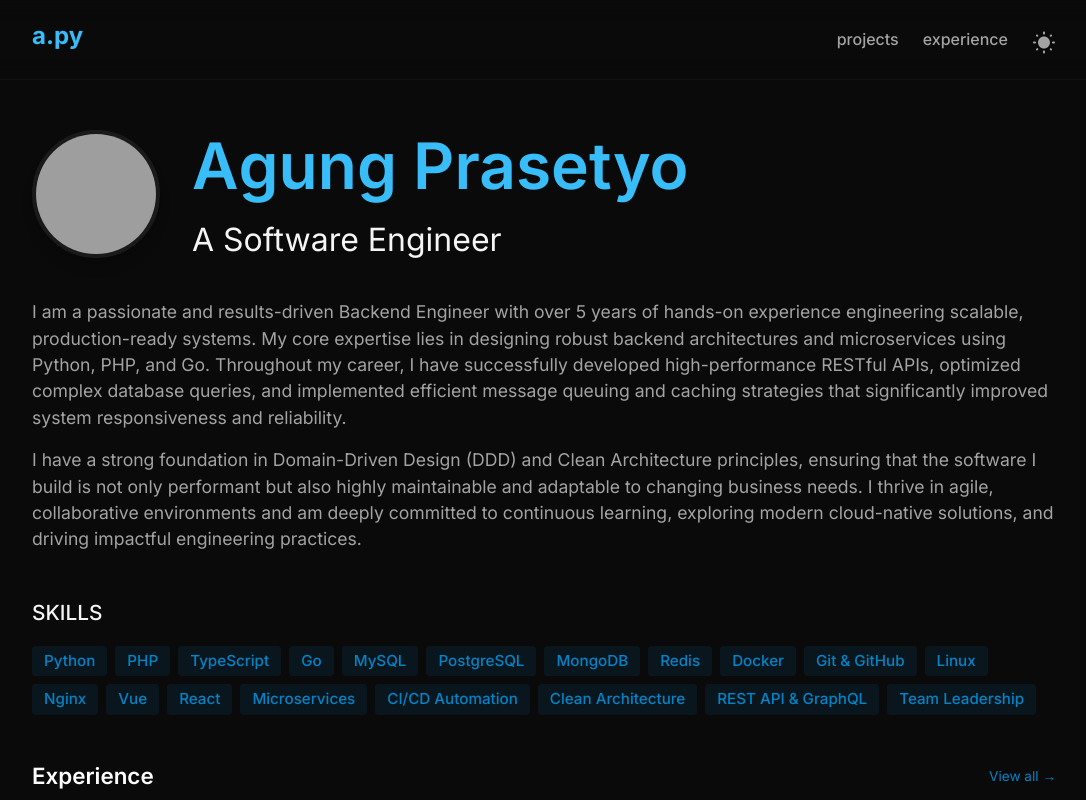
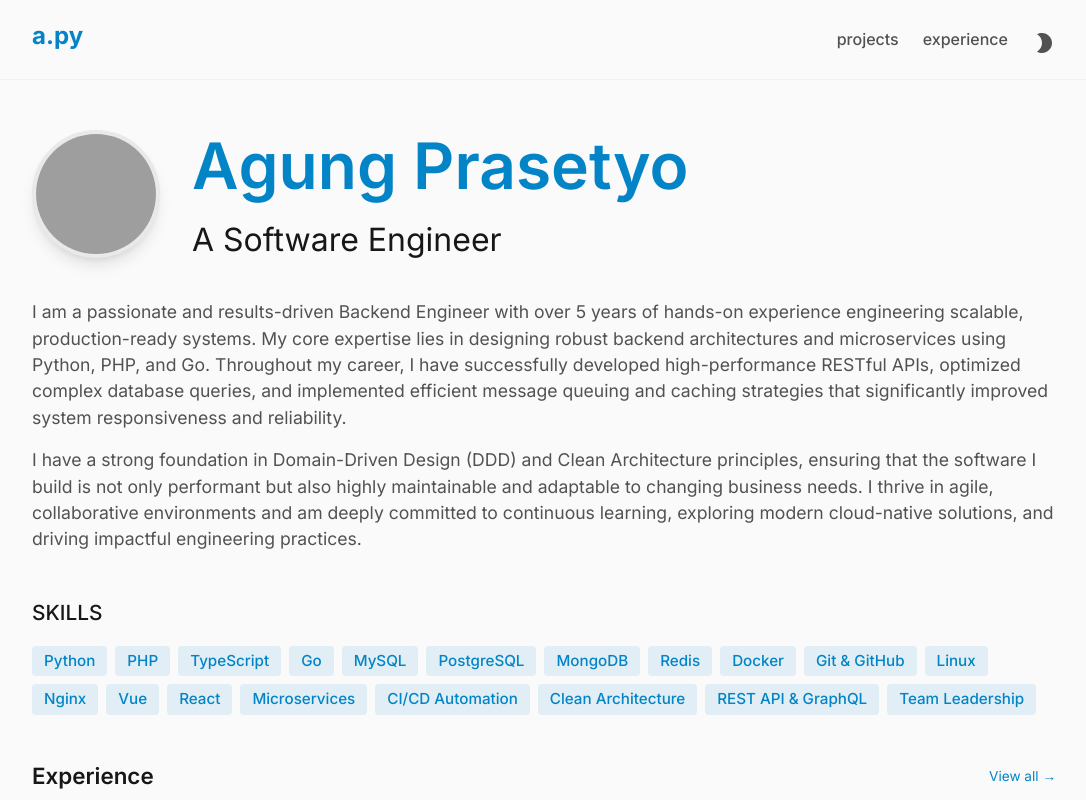
Before and after one commit to agungprsty/agungprsty.github.io, a React (Vite) app: page / in a window 1280 px wide. Shown: the top 800 px of the page, without its empty margins (96-1182 px from the left). Built offline with nearby package versions, Linux system fonts and the light colour scheme; grey boxes are pictures that could not be loaded.

Commit message:
feat: set default theme to light
- Change ThemeContext default and useState from dark to light
- New visitors without stored preference now see light mode

```diff
--- a/src/contexts/theme.tsx
+++ b/src/contexts/theme.tsx
@@ -6,12 +6,12 @@ interface ThemeContextValue {
 }
 
 const ThemeContext = createContext<ThemeContextValue>({
-  themeName: 'dark',
+  themeName: 'light',
   toggleTheme: () => {}
 });
 
 function ThemeProvider({ children }: { children: ReactNode }) {
-  const [themeName, setThemeName] = useState('dark');
+  const [themeName, setThemeName] = useState('light');
 
   useEffect(() => {
     const storedTheme = localStorage.getItem('themeName');
@@ -19,7 +19,7 @@ function ThemeProvider({ children }: { children: ReactNode }) {
     if (storedTheme) {
       setThemeName(storedTheme);
     } else {
-      setThemeName('dark');
+      setThemeName('light');
     }
   }, []);
 
```
